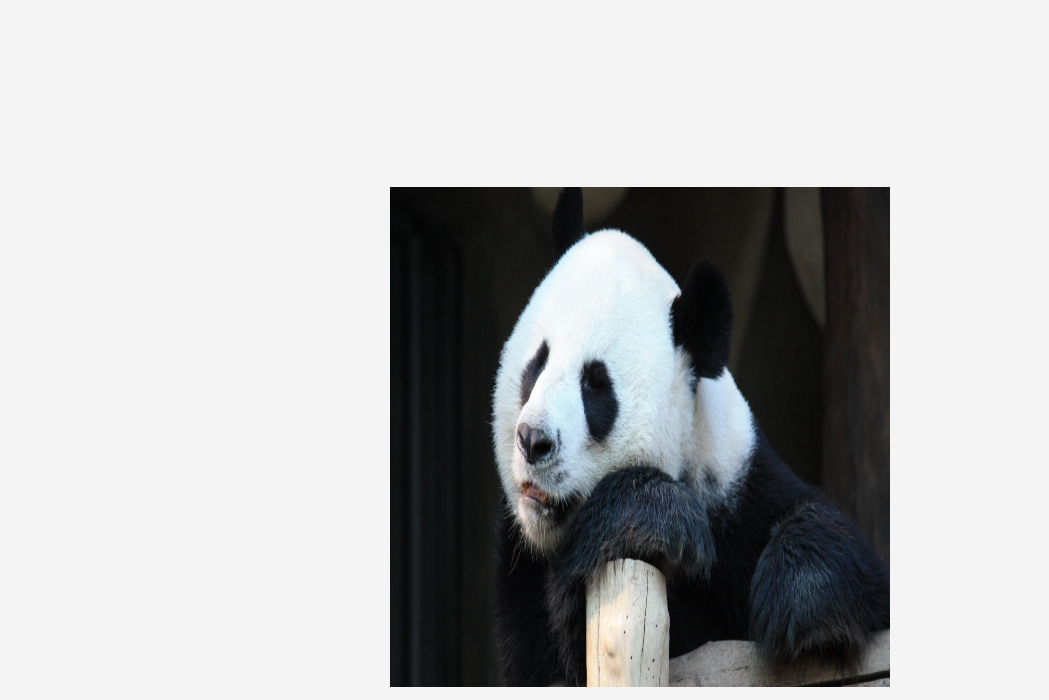
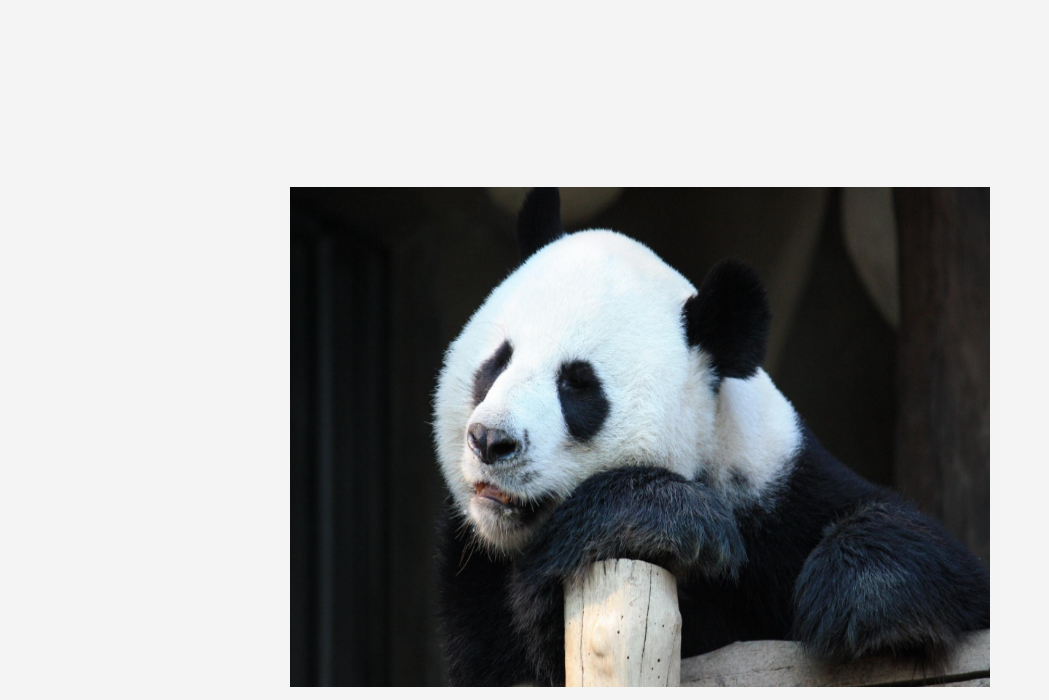
Before and after one commit to AngelaCastro03/Taller2github, a plain HTML site: page index.html in a window 1280 px wide. Shown: the part 100-800 px from the top of the page, without its empty margins (0-1049 px from the left). Drawn offline with Linux system fonts and the light colour scheme; a script that the page names is missing.

Commit message:
resolucionpanda

```diff
--- a/index.html
+++ b/index.html
@@ -14,7 +14,7 @@
     </header>
     <section id="imagen">
         <div class="container">
-            <img src="img/panda.jpg" alt="Un panda gigante descansando sobre una rama de bambú" class="imagen-resize"width="500" height="500">
+            <img src="img/panda.jpg" alt="Un panda gigante descansando sobre una rama de bambú" class="imagen-resize"width="700" height="500">
         </div>
     </section>
     <section id="descripcion">
```
